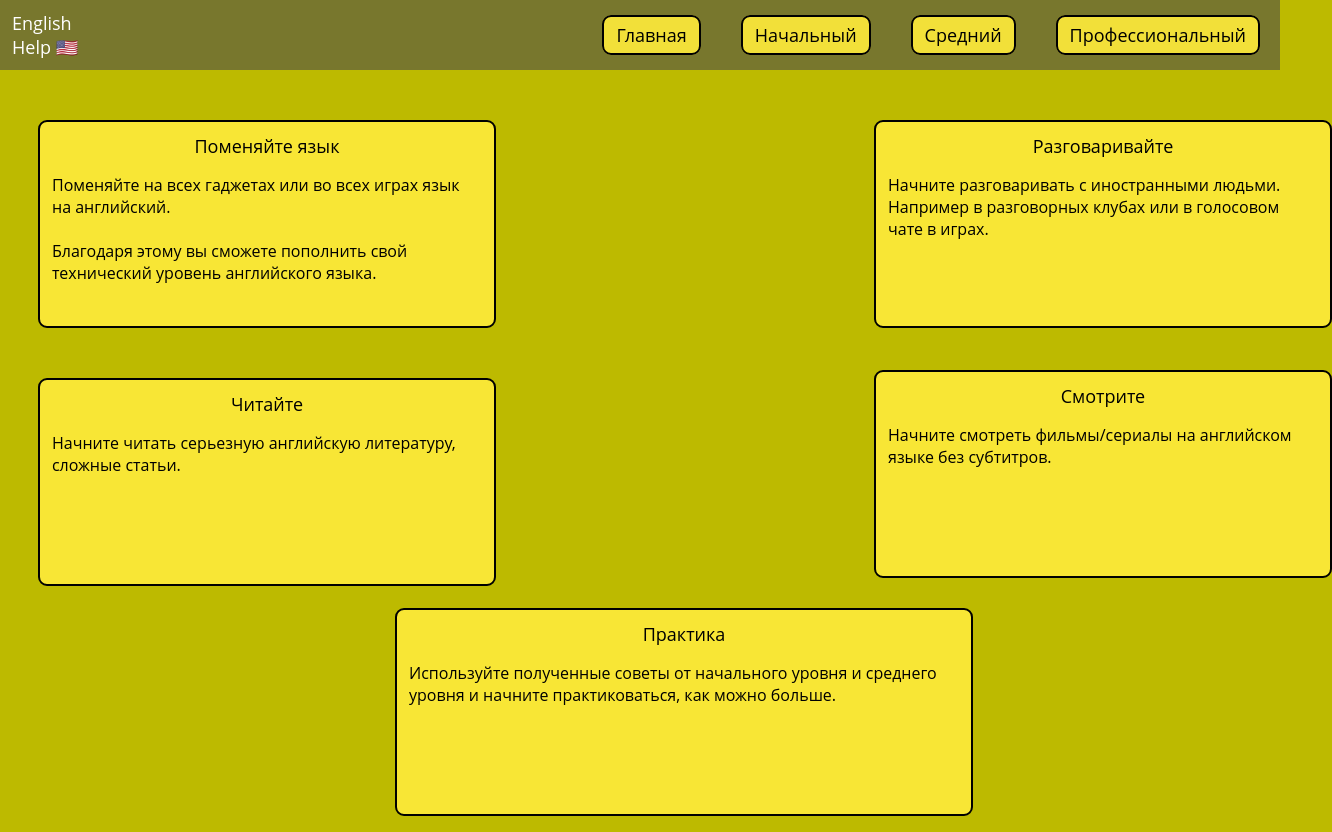
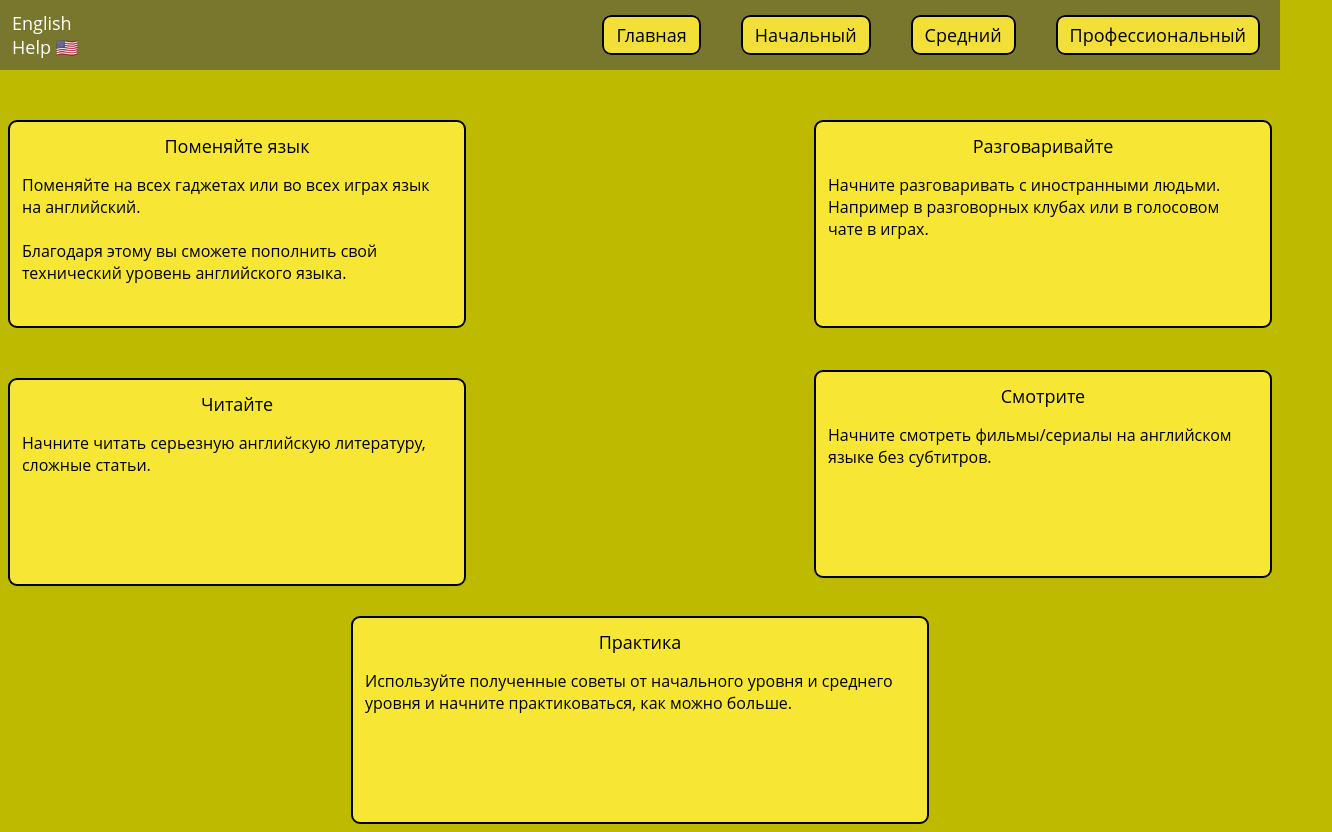
Before and after one commit to wwwrtxd/englishhelp.github.io, a plain HTML site: page english3.html in a window 1280 px wide. Shown: the whole page, 1332 px wide, since content can reach past the window. Drawn offline with Linux system fonts and the light colour scheme; a web font is replaced by a local one.

Commit message:
Add files via upload

```diff
--- a/CSS/english2.css
+++ b/CSS/english2.css
@@ -56,7 +56,7 @@ p{
     margin-top: 120px;
     height: 200px;
     width: 430px ;
-    margin-left: 30px;
+    margin-right: auto;
 }
 .center1{
     text-align: center;
@@ -71,7 +71,7 @@ p{
     padding: 12px 12px;
     height: 200px;
     width: 430px ;
-    margin-left: 866px;
+    margin-left: auto;
     margin-top: -232px;
 
 }
@@ -89,7 +89,7 @@ p{
     margin-top: 50px;
     height: 200px;
     width: 430px ;
-    margin-left: 30px;
+    margin-right: auto;
 }
 .center3{
     text-align: center;
@@ -104,8 +104,8 @@ p{
     padding: 12px 12px;
     margin-top: 120px;
     height: 200px;
-    width: 430px ;
-    margin-left: 866px;
+    width: 430px;
+    margin-left: auto;
     margin-top: -243px;
 }
 .center4{
--- a/CSS/english3.css
+++ b/CSS/english3.css
@@ -56,7 +56,7 @@ p{
     margin-top: 120px;
     height: 180px;
     width: 430px ;
-    margin-left: 30px;
+    margin-right: auto;
 }
 .center1{
     text-align: center;
@@ -71,7 +71,7 @@ p{
     padding: 12px 12px;
     height: 180px;
     width: 430px ;
-    margin-left: 866px;
+    margin-left: auto;
     margin-top: -208px;
 }
 .box3{
@@ -83,7 +83,7 @@ p{
     margin-top: 50px;
     height: 180px;
     width: 430px ;
-    margin-left: 30px;
+    margin-right: auto;
 }
 .center3{
     text-align: center;
@@ -104,7 +104,7 @@ p{
     margin-top: 50px;
     height: 180px;
     width: 430px ;
-    margin-left: 866px;
+    margin-left: auto;
     margin-top: -216px;
 }
 .center4{
@@ -120,8 +120,8 @@ p{
     padding: 12px 12px;
     height: 180px;
     width: 550px ;
-    margin-left: 387px;
-    margin-top: 30px;
+    margin: auto;
+    margin-top: 3%;
 }
 .center5{
     text-align: center;
--- a/CSS/english4.css
+++ b/CSS/english4.css
@@ -56,9 +56,8 @@ p{
     padding: 12px 12px;
     height: 150px;
     width: 520px ;
-    margin-left: 400px;
-    margin-top: 230px;
-
+    margin: auto;
+    margin-top: 17%;
 }
 .center3{
     text-align: center;
```
Also changed, not shown: index.html (added, +24 -0 lines).
